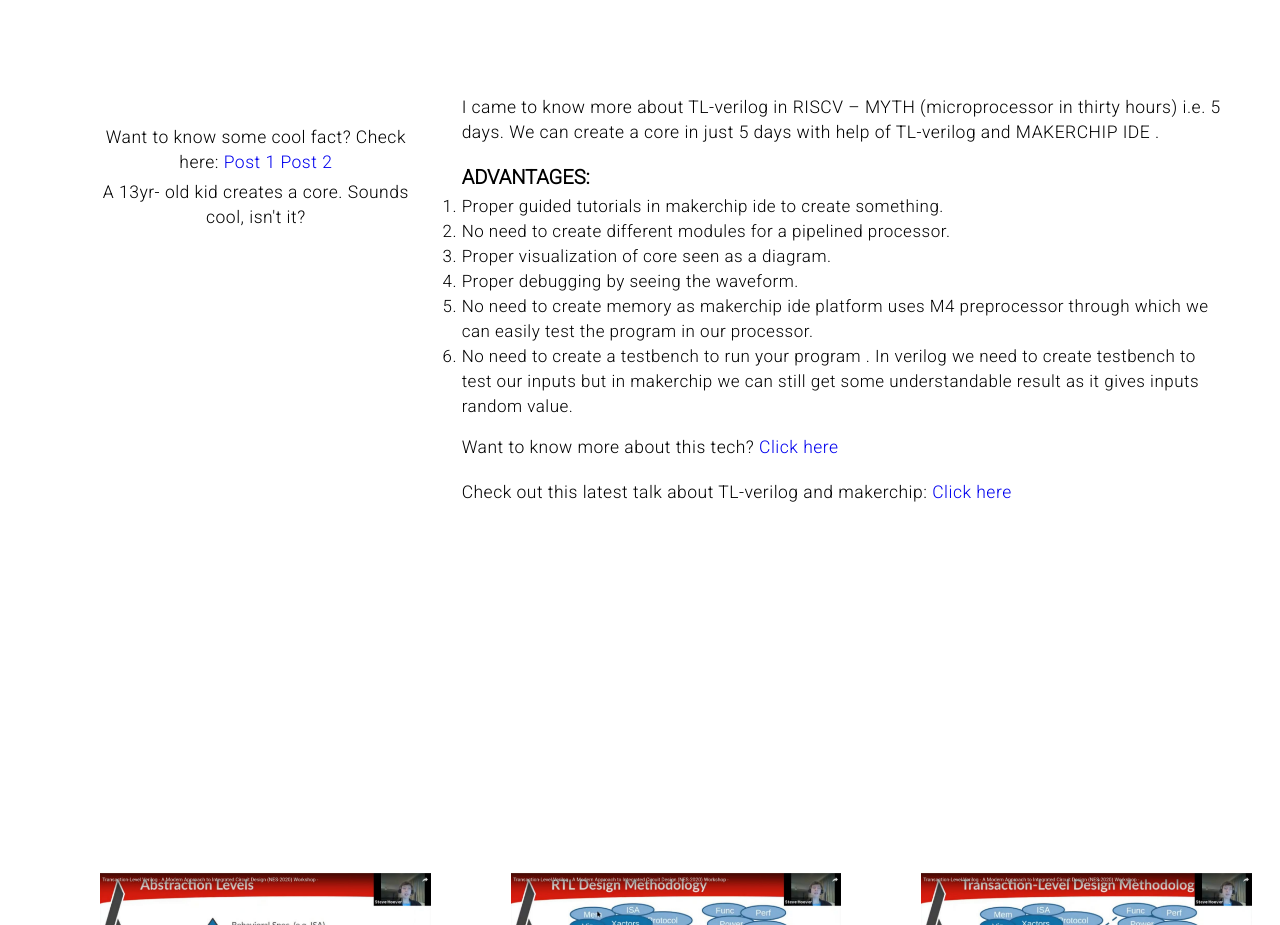
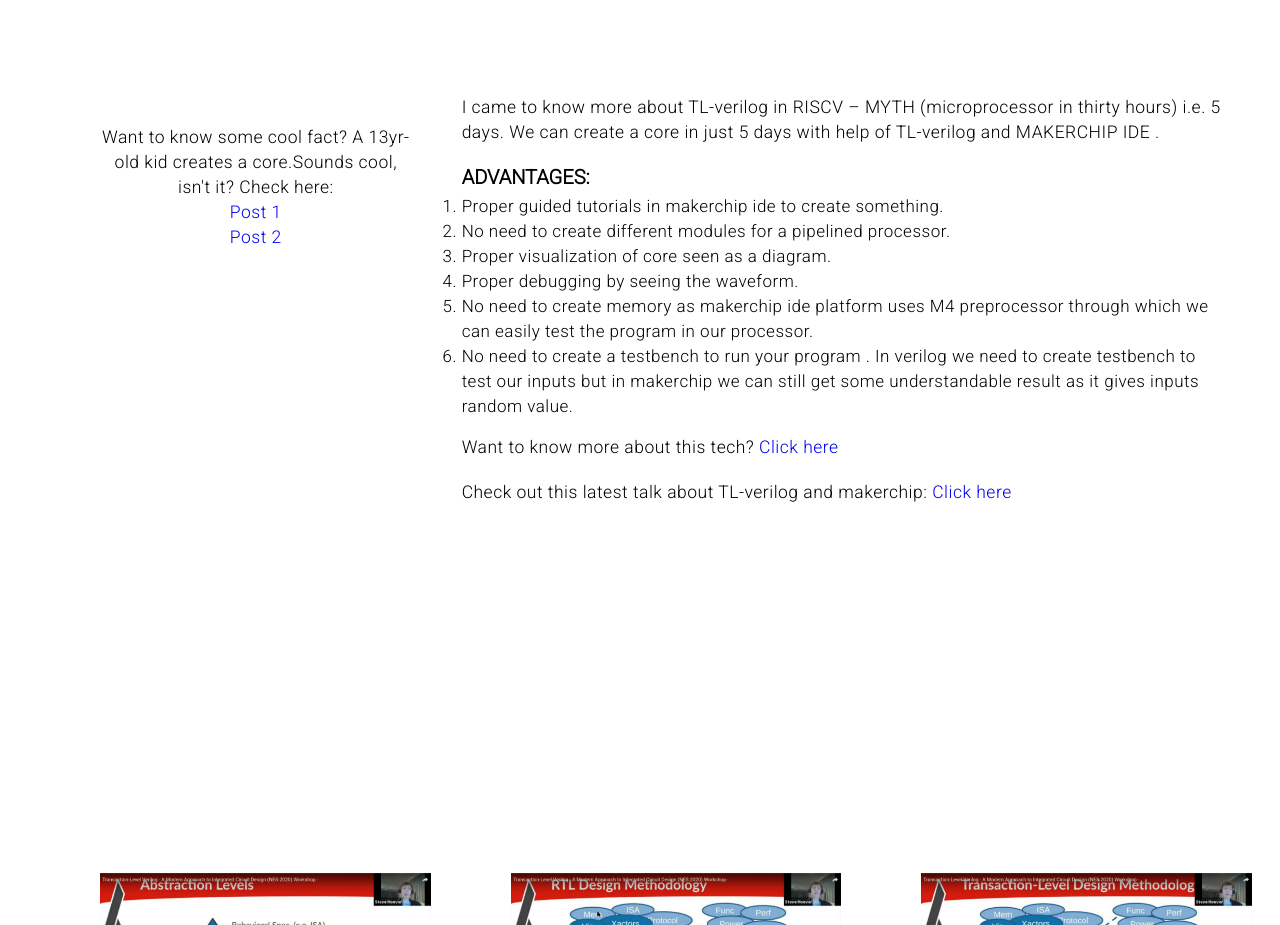
Before and after one commit to mayank-kabra2001/My-BlogPost, a plain HTML site: page index.html in a window 1280 px wide. Shown: the part 5620-6545 px from the top of the page. Drawn offline with Linux system fonts and the light colour scheme; a web font is replaced by a local one.

Commit message:
Update index.html

```diff
--- a/index.html
+++ b/index.html
@@ -158,10 +158,10 @@
       <div class="about container">
         <div class="col-left">
           <div class="about-img">
-            <p>Want to know some cool fact? Check here:
-              <a href="https://riscv.org/blog/2020/11/13-year-old-nicholas-sharkey-creates-a-risc-v-core/" target="__blank">Post 1</a>
-		<a href="https://riscv.org/blog/2020/12/risc-v-microarchitecture-for-kids-steve-hoover-redwood-eda/" target="__blank">Post 2</a>
-              <p>A 13yr- old kid creates a core. Sounds cool, isn't it?</p>
+            <p>Want to know some cool fact? A 13yr- old kid creates a core.Sounds cool, isn't it? Check here:<br>
+              <a href="https://riscv.org/blog/2020/11/13-year-old-nicholas-sharkey-creates-a-risc-v-core/" target="__blank">Post 1</a><br>
+		<a href="https://riscv.org/blog/2020/12/risc-v-microarchitecture-for-kids-steve-hoover-redwood-eda/" target="__blank">Post 2</a><br>
+
             </p>
           </div>
         </div>
```
